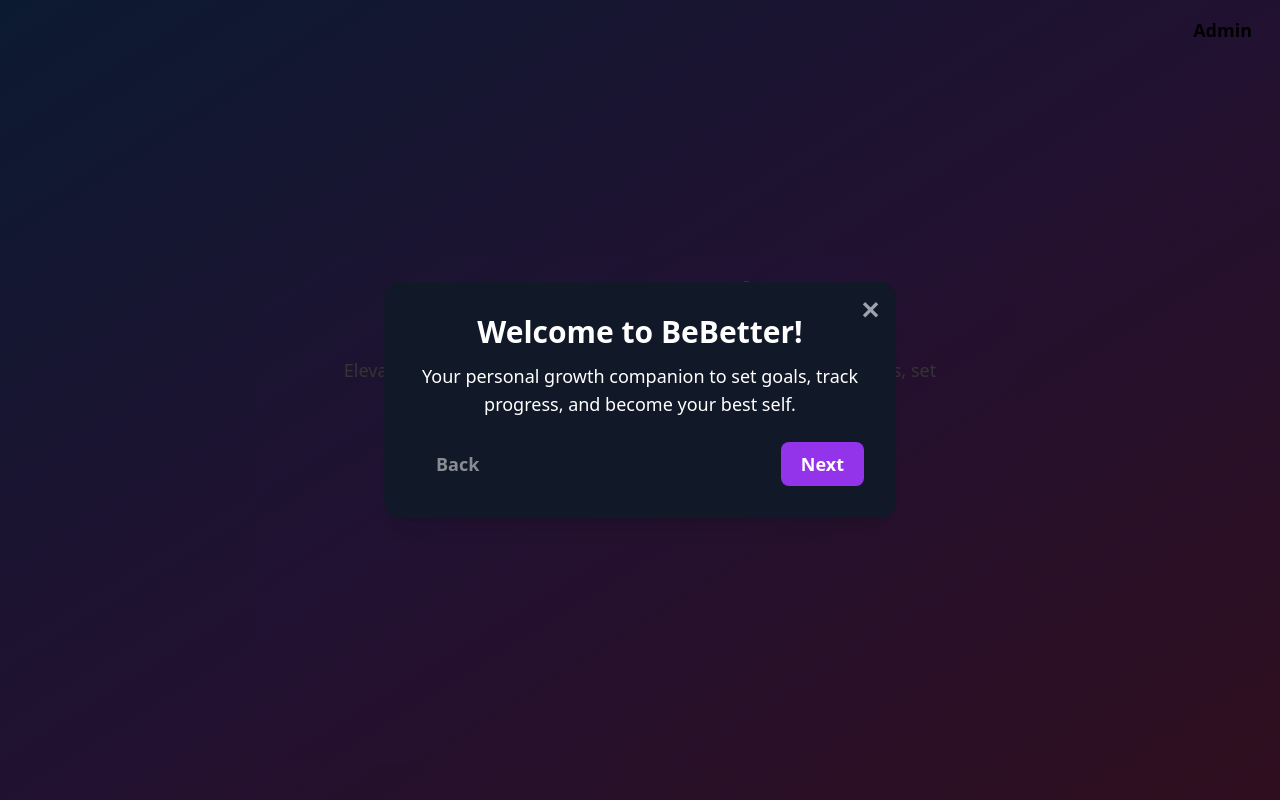
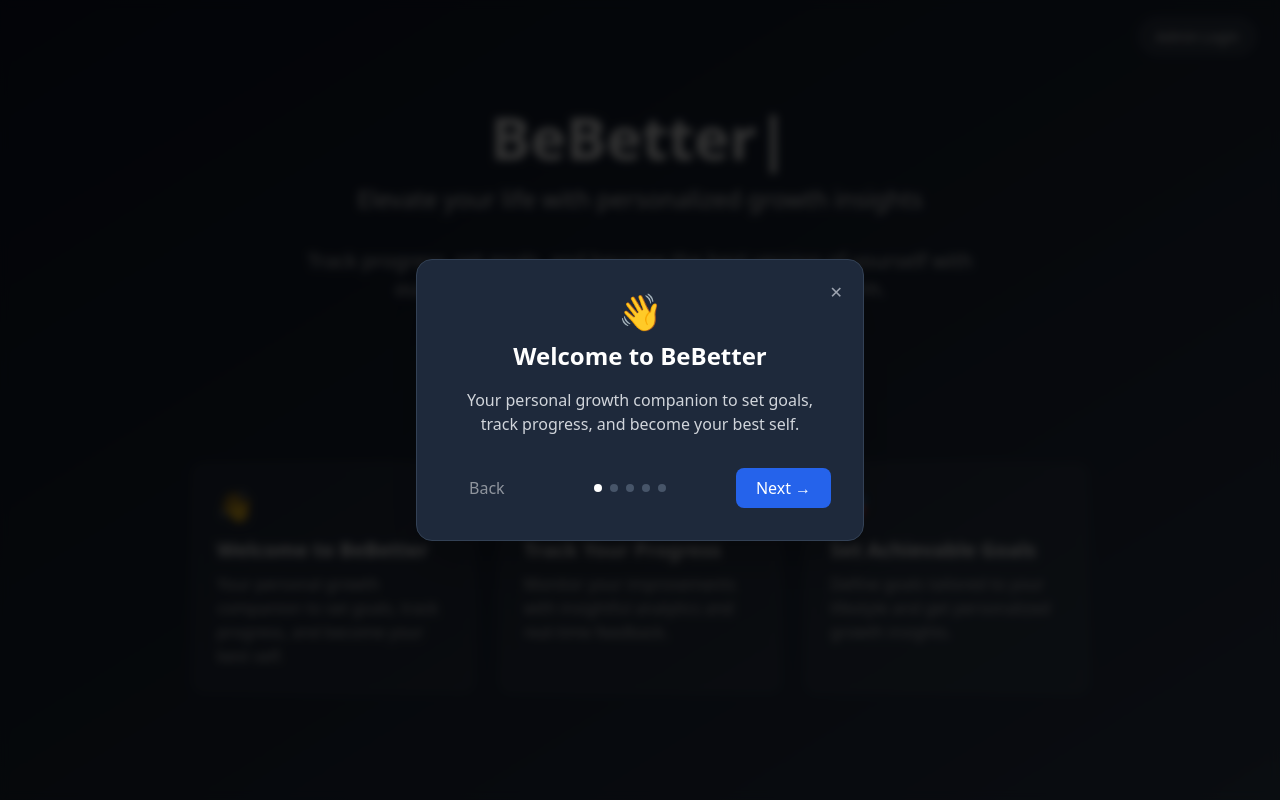
Before and after one commit to gabrielmeb/PRJ666, a Next.js app in the folder frontend/: page / in a window 1280 px wide. Both pictures are taken after a click on the button "Get Started". Built offline with nearby package versions, Linux system fonts and the light colour scheme.

Commit message:
Home page adjusted

```diff
--- a/frontend/package.json
+++ b/frontend/package.json
@@ -11,6 +11,7 @@
   "dependencies": {
     "axios": "^1.7.9",
     "chart.js": "^4.4.8",
+    "framer-motion": "^12.6.3",
     "jose": "^5.10.0",
     "js-cookie": "^3.0.5",
     "lucide-react": "^0.475.0",
@@ -19,7 +20,7 @@
     "react-chartjs-2": "^5.3.0",
     "react-dom": "^19.0.0",
     "react-hook-form": "^7.54.2",
-    "react-icons": "^5.4.0",
+    "react-icons": "^5.5.0",
     "react-toastify": "^11.0.3",
     "react-type-animation": "^3.2.0",
     "simple-icons": "^14.6.0",
--- a/frontend/src/pages/index.js
+++ b/frontend/src/pages/index.js
@@ -7,111 +7,152 @@
   const [step, setStep] = useState(0);
   const [isOnboardingVisible, setIsOnboardingVisible] = useState(false);
 
-  // Onboarding steps
   const steps = [
-    { title: "Welcome to BeBetter!", description: "Your personal growth companion to set goals, track progress, and become your best self." },
-    { title: "Track Your Progress", description: "Monitor your improvements with insightful analytics and real-time feedback." },
-    { title: "Set Achievable Goals", description: "Define goals tailored to your lifestyle and get personalized growth insights." },
-    { title: "Join the Community", description: "Connect with like-minded individuals and grow together!" },
-    { title: "Ready to Begin?", description: "Create an account and start your journey today!" }
+    {
+      title: "Welcome to BeBetter",
+      description: "Your personal growth companion to set goals, track progress, and become your best self.",
+      icon: "👋"
+    },
+    {
+      title: "Track Your Progress",
+      description: "Monitor your improvements with insightful analytics and real-time feedback.",
+      icon: "📊"
+    },
+    {
+      title: "Set Achievable Goals",
+      description: "Define goals tailored to your lifestyle and get personalized growth insights.",
+      icon: "🎯"
+    },
+    {
+      title: "Join the Community",
+      description: "Connect with like-minded individuals and grow together!",
+      icon: "👥"
+    },
+    {
+      title: "Ready to Begin?",
+      description: "Create an account and start your journey today!",
+      icon: "🚀"
+    }
   ];
 
   return (
-    <div className="relative flex flex-col items-center justify-center min-h-screen bg-gradient-to-br from-blue-500 via-purple-500 to-pink-500 text-white overflow-hidden">
-
-      {/* Admin Login Button (top-right corner) */}
-      <div className="absolute top-4 right-4">
+    <div className="relative min-h-screen bg-gradient-to-br from-slate-900 via-slate-800 to-slate-700 text-white overflow-hidden">
+      {/* Admin Login Button */}
+      <div className="absolute top-6 right-6 z-10">
         <Link
           href="/admin/login"
-          className="bg-transparent text-black px-1 md:px-3 py-1 text-sm md:text-lg font-semibold hover:text-white transition-colors"
+          className="px-4 py-2 rounded-full bg-white/10 backdrop-blur-sm text-white text-sm font-medium hover:bg-white/20 transition-all border border-white/20"
         >
-          Admin
+          Admin Login
         </Link>
       </div>
 
+      {/* Main Content */}
+      <div className="container mx-auto px-4 py-24 flex flex-col items-center justify-center min-h-screen">
         {/* Animated Title */}
-      <div className="fade-up drop-shadow-lg mb-8" style={{ animationDelay: "0.5s" }}>
+        <div className="mb-8 text-center animate-fade-in">
+          <h1 className="text-5xl md:text-6xl font-bold mb-4">
             <TypeAnimation
-          sequence={["BeBetter", 1000, "", 250, "BeBetter", 1000, "", 250]}
+              sequence={["BeBetter", 1000, "", 250, "BeBetter", 1000]}
               wrapper="span"
               speed={25}
               cursor={true}
-          className="text-5xl font-extrabold mb-8 text-center"
               repeat={Infinity}
+              className="inline-block"
               aria-live="polite"
             />
+          </h1>
+          <p className="text-xl md:text-2xl font-light max-w-2xl mx-auto">
+            Elevate your life with personalized growth insights
+          </p>
         </div>
 
-      {/* Subtitle / Description */}
-      <p className="fade-up text-lg max-w-2xl px-4 text-center" style={{ animationDelay: "1.2s" }}>
-        Elevate your life with personalized growth insights. Track progress, set goals,
-        and be the best version of yourself!
+        {/* Subtitle */}
+        <p className="text-lg md:text-xl text-center max-w-2xl mx-auto mb-12 text-white/90 animate-fade-in-delay">
+          Track progress, set goals, and become the best version of yourself with our comprehensive personal development platform.
         </p>
 
-      {/* Buttons (fade up) */}
-      <div className="flex flex-col md:flex-row items-center justify-center gap-4 mt-6 mb-12 fade-up" style={{ animationDelay: "1.8s" }}>
+        {/* Call-to-Action Buttons */}
+        <div className="flex flex-col sm:flex-row gap-4 mb-16 animate-fade-in-delay-2">
           <Link
-          href="user/login"
-          className="px-6 py-2 rounded-full bg-white text-purple-600 text-md font-semibold shadow-md transition-all duration-300
-                    hover:bg-gray-100 hover:shadow-lg hover:scale-105"
+            href="/user/login"
+            className="px-8 py-3 rounded-full bg-white text-slate-800 font-semibold shadow-lg hover:bg-gray-100 hover:shadow-xl transition-all duration-300 flex items-center justify-center"
           >
-          Sign In
+            Sign In <span className="ml-2">→</span>
           </Link>
-
-        {/* Get Started Button - Triggers Onboarding */}
           <button
-          className="px-4 py-2 rounded-full bg-black text-white text-md font-semibold shadow-lg transition-all duration-300
-                    hover:bg-gray-900 hover:shadow-xl hover:scale-105 fade-up"
             onClick={() => setIsOnboardingVisible(true)}
+            className="px-8 py-3 rounded-full bg-blue-600 text-white font-semibold shadow-lg hover:bg-blue-700 hover:shadow-xl transition-all duration-300"
           >
             Get Started
           </button>
         </div>
 
-      {/* Fullscreen Onboarding Guide */}
+        {/* Features Grid */}
+        <div className="grid grid-cols-1 md:grid-cols-3 gap-6 max-w-4xl mx-auto w-full animate-fade-in-delay-3">
+          {steps.slice(0, 3).map((step, index) => (
+            <div
+              key={index}
+              className="bg-white/5 backdrop-blur-sm p-6 rounded-xl border border-white/10 hover:border-white/20 transition-all cursor-pointer hover:bg-white/10"
+            >
+              <div className="text-3xl mb-3">{step.icon}</div>
+              <h3 className="text-xl font-semibold mb-2">{step.title}</h3>
+              <p className="text-white/80">{step.description}</p>
+            </div>
+          ))}
+        </div>
+      </div>
+
+      {/* Onboarding Modal */}
       {isOnboardingVisible && (
-        <div
-          className="fixed inset-0 flex items-center justify-center bg-black bg-opacity-80 text-white"
-          onClick={() => setIsOnboardingVisible(false)} // Close on outside click
-        >
-          <div
-            className="w-[90%] max-w-lg p-8 bg-gray-900 rounded-2xl shadow-xl text-center relative"
-            onClick={(e) => e.stopPropagation()} // Prevent closing when clicking inside
-          >
-            {/* Close (X) Button */}
+        <div className="fixed inset-0 bg-black/80 backdrop-blur-sm z-50 flex items-center justify-center p-4 animate-fade-in">
+          <div className="bg-slate-800 rounded-2xl shadow-2xl max-w-md w-full p-8 relative border border-slate-700 animate-scale-in">
             <button
-              className="absolute top-3 right-4 text-2xl font-bold text-gray-400 hover:text-white"
+              className="absolute top-4 right-4 text-gray-400 hover:text-white p-1"
               onClick={() => setIsOnboardingVisible(false)}
             >
               ✕
             </button>
 
-            <h2 className="text-3xl font-bold">{steps[step].title}</h2>
-            <p className="text-lg mt-3">{steps[step].description}</p>
+            <div className="text-center mb-2 text-4xl">
+              {steps[step].icon}
+            </div>
+            <h2 className="text-2xl font-bold text-center mb-4">
+              {steps[step].title}
+            </h2>
+            <p className="text-gray-300 text-center mb-8">
+              {steps[step].description}
+            </p>
 
-            {/* Navigation Buttons */}
-            <div className="mt-6 flex justify-between">
-              {/* Back Button */}
+            <div className="flex justify-between items-center mt-8">
               <button
-                className={`px-5 py-2 rounded-lg text-lg font-semibold ${step === 0 ? "opacity-50 cursor-not-allowed" : "bg-gray-700 hover:bg-gray-600"}`}
+                className={`px-5 py-2 rounded-lg font-medium ${step === 0 ? "opacity-50 cursor-not-allowed" : "bg-slate-700 hover:bg-slate-600"}`}
                 disabled={step === 0}
-                onClick={() => setStep((prev) => prev - 1)}
+                onClick={() => setStep(prev => prev - 1)}
               >
                 Back
               </button>
 
-              {/* Next or Sign Up Now Button */}
+              <div className="flex items-center space-x-2">
+                {steps.map((_, i) => (
+                  <div
+                    key={i}
+                    className={`w-2 h-2 rounded-full ${i === step ? "bg-white" : "bg-slate-600"}`}
+                  />
+                ))}
+              </div>
+
               {step < steps.length - 1 ? (
                 <button
-                  className="px-5 py-2 bg-purple-600 rounded-lg text-lg font-semibold hover:bg-purple-700"
-                  onClick={() => setStep((prev) => prev + 1)}
+                  className="px-5 py-2 bg-blue-600 rounded-lg font-medium hover:bg-blue-700 flex items-center"
+                  onClick={() => setStep(prev => prev + 1)}
                 >
-                  Next
+                  Next <span className="ml-1">→</span>
                 </button>
               ) : (
                 <Link
                   href="/user/register"
-                  className="px-5 py-2 bg-green-600 rounded-lg text-lg font-semibold hover:bg-green-700"
+                  className="px-5 py-2 bg-blue-600 rounded-lg font-medium hover:bg-blue-700"
                 >
                   Sign Up Now
                 </Link>
@@ -121,6 +162,34 @@
         </div>
       )}
 
+      <style jsx global>{`
+        @keyframes fadeIn {
+          from { opacity: 0; }
+          to { opacity: 1; }
+        }
+        @keyframes scaleIn {
+          from { transform: scale(0.9); opacity: 0; }
+          to { transform: scale(1); opacity: 1; }
+        }
+        .animate-fade-in {
+          animation: fadeIn 0.6s ease-out forwards;
+        }
+        .animate-fade-in-delay {
+          animation: fadeIn 0.6s ease-out 0.2s forwards;
+          opacity: 0;
+        }
+        .animate-fade-in-delay-2 {
+          animation: fadeIn 0.6s ease-out 0.4s forwards;
+          opacity: 0;
+        }
+        .animate-fade-in-delay-3 {
+          animation: fadeIn 0.6s ease-out 0.6s forwards;
+          opacity: 0;
+        }
+        .animate-scale-in {
+          animation: scaleIn 0.3s ease-out forwards;
+        }
+      `}</style>
     </div>
   );
 }
```
Also changed, not shown: 2 other files (tests, documents, lock files or other folders). Lines whose indentation alone changed are shown as unchanged.
